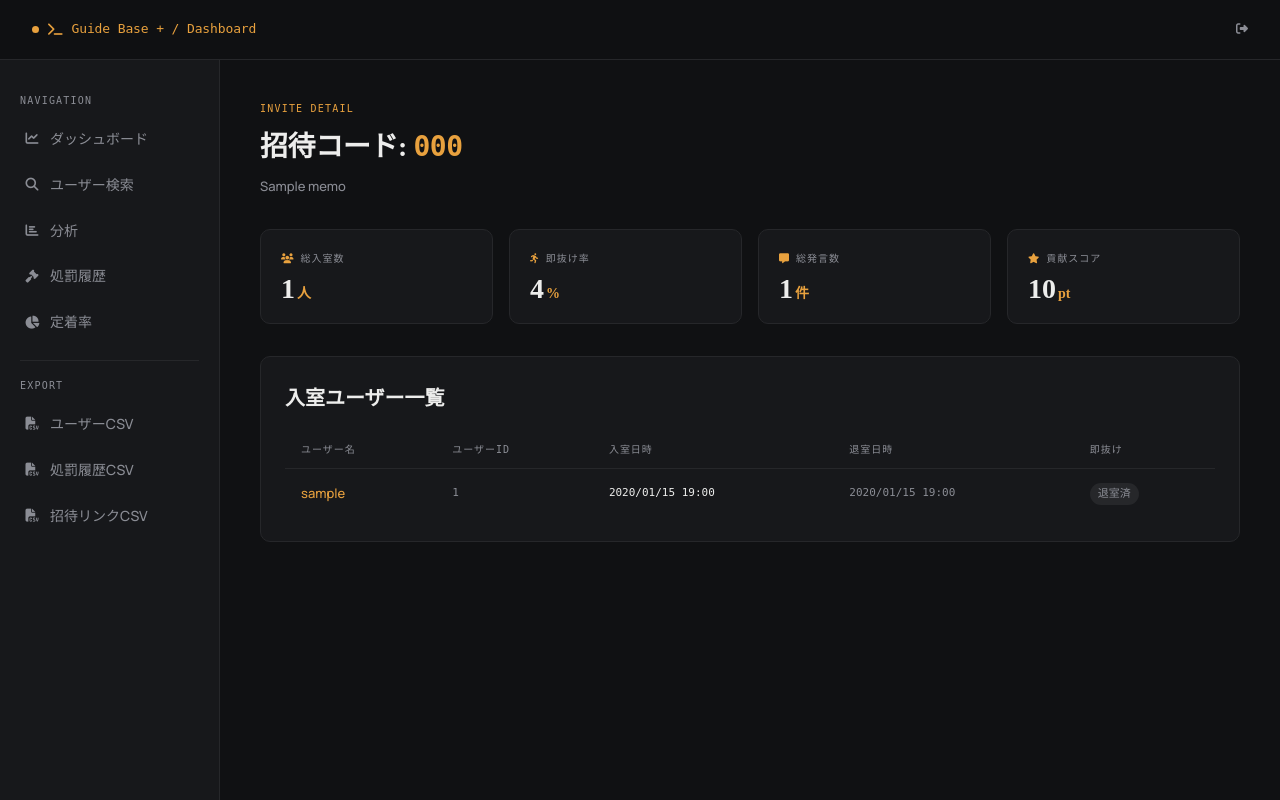
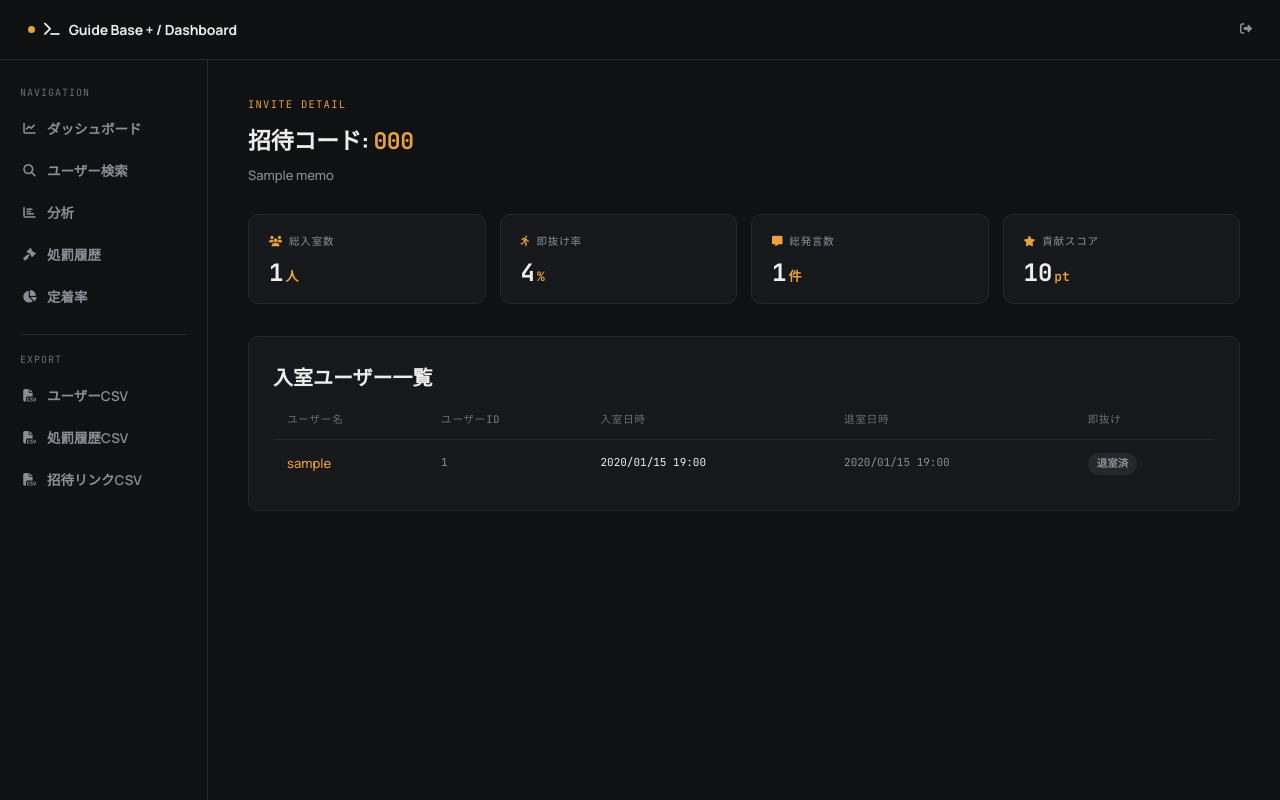
Before and after one commit to yuuuyunote/discord-dashboard, a FastAPI app: template templates/invite_detail.html in a window 1280 px wide. Run offline with FastAPI, Linux system fonts and the light colour scheme; the template is opened without the code that fills it: most values are stand-ins (such as "Sample title", 1, 10 or a date in 2020); parts of the project's set-up code (start-up, migrations or seed data) failed here and were passed over.

Commit message:
Change font families in invite_detail.html
Updated font families in invite detail template for consistency and improved aesthetics.

```diff
--- a/templates/invite_detail.html
+++ b/templates/invite_detail.html
@@ -6,40 +6,6 @@
   <title>招待リンク詳細 — Dashboard</title>
   <link rel="stylesheet" href="/static/style.css">
   <link rel="stylesheet" href="https://cdnjs.cloudflare.com/ajax/libs/font-awesome/6.5.0/css/all.min.css">
-  <style>
-    .dash-layout { display: flex; min-height: 100vh; padding-top: var(--nav-h); }
-    .sidebar { width: 220px; flex-shrink: 0; border-right: 1px solid var(--border); padding: 32px 0; position: fixed; top: var(--nav-h); left: 0; bottom: 0; overflow-y: auto; background: var(--bg-card); }
-    .sidebar-label { font-family: 'DM Mono', monospace; font-size: 10px; letter-spacing: 0.12em; text-transform: uppercase; color: var(--text-sub); padding: 0 20px; margin-bottom: 8px; }
-    .sidebar-nav { display: flex; flex-direction: column; gap: 2px; padding: 0 12px; }
-    .sidebar-nav a { display: flex; align-items: center; gap: 10px; padding: 10px 12px; border-radius: var(--radius-sm); font-size: 14px; font-weight: 500; color: var(--text-sub); transition: all var(--transition); text-decoration: none; }
-    .sidebar-nav a:hover { color: var(--text); background: var(--border); }
-    .sidebar-nav a.active { color: var(--accent); background: var(--accent-light); }
-    .sidebar-nav a i { width: 16px; text-align: center; font-size: 13px; }
-    .sidebar-divider { border: none; border-top: 1px solid var(--border); margin: 16px 20px; }
-    .main-content { margin-left: 220px; flex: 1; padding: 40px; max-width: calc(100% - 220px); }
-    .nav-top { position: fixed; top: 0; left: 0; right: 0; height: var(--nav-h); background: var(--bg-nav); backdrop-filter: blur(12px); border-bottom: 1px solid var(--border); z-index: 1000; display: flex; align-items: center; padding: 0 32px; gap: 16px; }
-    .nav-top-logo { font-family: 'DM Mono', monospace; font-size: 13px; font-weight: 500; color: var(--accent); flex: 1; }
-    .nav-top-user { display: flex; align-items: center; gap: 10px; font-size: 13px; color: var(--text-sub); }
-    .page-header { margin-bottom: 32px; }
-    .page-header-label { font-family: 'DM Mono', monospace; font-size: 10px; letter-spacing: 0.12em; text-transform: uppercase; color: var(--accent); margin-bottom: 6px; }
-    .page-header h1 { font-family: 'DM Serif Display', serif; font-size: 28px; color: var(--text); }
-    .page-header p { font-size: 13px; color: var(--text-sub); margin-top: 4px; }
-    .data-table { width: 100%; border-collapse: collapse; font-size: 13px; }
-    .data-table th { font-family: 'DM Mono', monospace; font-size: 10px; letter-spacing: 0.1em; text-transform: uppercase; color: var(--text-sub); padding: 10px 16px; text-align: left; border-bottom: 1px solid var(--border); }
-    .data-table td { padding: 12px 16px; border-bottom: 1px solid var(--border); color: var(--text); vertical-align: middle; }
-    .data-table tr:last-child td { border-bottom: none; }
-    .data-table tr:hover td { background: var(--accent-light); }
-    .badge { display: inline-flex; align-items: center; padding: 2px 8px; border-radius: 100px; font-family: 'DM Mono', monospace; font-size: 11px; font-weight: 500; }
-    .badge-green { background: var(--accent-light); color: var(--accent); }
-    .badge-red { background: rgba(220,60,60,0.12); color: #e06060; }
-    .badge-gray { background: var(--border); color: var(--text-sub); }
-    .stat-row { display: grid; grid-template-columns: repeat(4, 1fr); gap: 16px; margin-bottom: 32px; }
-    .stat-mini { padding: 20px; border-radius: var(--radius); }
-    .stat-mini-label { font-family: 'DM Mono', monospace; font-size: 10px; letter-spacing: 0.1em; text-transform: uppercase; color: var(--text-sub); margin-bottom: 8px; }
-    .stat-mini-value { font-family: 'DM Serif Display', serif; font-size: 28px; color: var(--text); }
-    .stat-mini-value span { font-size: 14px; color: var(--accent); }
-    @media (max-width: 900px) { .sidebar { display: none; } .main-content { margin-left: 0; max-width: 100%; padding: 24px; } .stat-row { grid-template-columns: repeat(2,1fr); } }
-  </style>
 </head>
 <body>
   <nav class="nav-top">
@@ -70,7 +36,7 @@
     <main class="main-content">
       <div class="page-header fade-up">
         <div class="page-header-label">Invite Detail</div>
-        <h1>招待コード: <span style="color:var(--accent); font-family:'DM Mono',monospace;">{{ code }}</span></h1>
+        <h1>招待コード: <span style="color:var(--accent); font-family:'JetBrains Mono',monospace;">{{ code }}</span></h1>
         <p>{{ invite.memo or '用途メモなし' }}</p>
       </div>
 
@@ -97,7 +63,7 @@
 
       <div class="card fade-up">
         <div style="padding: 24px;">
-          <h2 style="font-family:'DM Serif Display',serif; font-size:20px; color:var(--text); margin-bottom:16px;">入室ユーザー一覧</h2>
+          <h2 style="font-family:'Manrope',sans-serif; font-size:20px; color:var(--text); margin-bottom:16px;">入室ユーザー一覧</h2>
           {% if members %}
           <div style="overflow-x:auto;">
             <table class="data-table">
@@ -118,9 +84,9 @@
                       {{ m.username or m.user_id }}
                     </a>
                   </td>
-                  <td style="font-family:'DM Mono',monospace; font-size:11px; color:var(--text-sub);">{{ m.user_id }}</td>
-                  <td style="font-family:'DM Mono',monospace; font-size:11px;">{{ m.joined_at | jst }}</td>
-                  <td style="font-family:'DM Mono',monospace; font-size:11px; color:var(--text-sub);">
+                  <td style="font-family:'JetBrains Mono',monospace; font-size:11px; color:var(--text-sub);">{{ m.user_id }}</td>
+                  <td style="font-family:'JetBrains Mono',monospace; font-size:11px;">{{ m.joined_at | jst }}</td>
+                  <td style="font-family:'JetBrains Mono',monospace; font-size:11px; color:var(--text-sub);">
                     {{ m.left_at | jst if m.left_at else "—" }}
                   </td>
                   <td>
```
